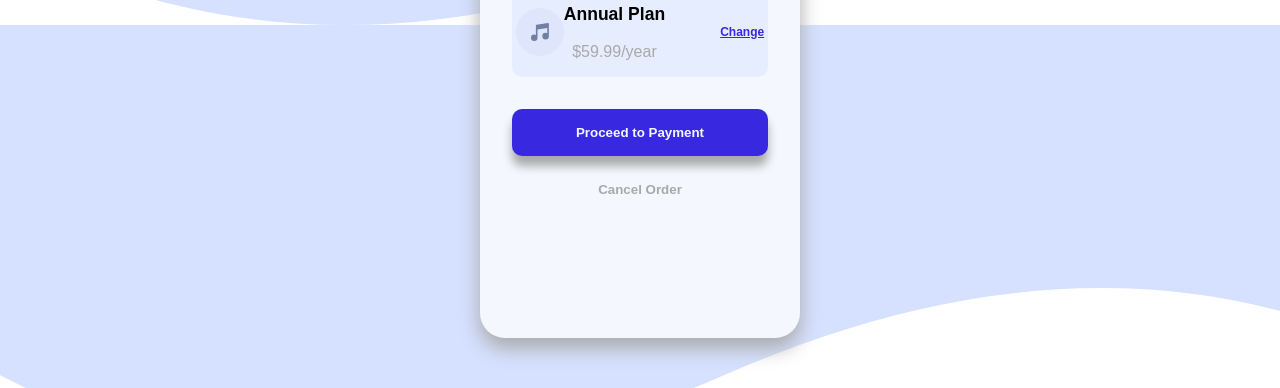
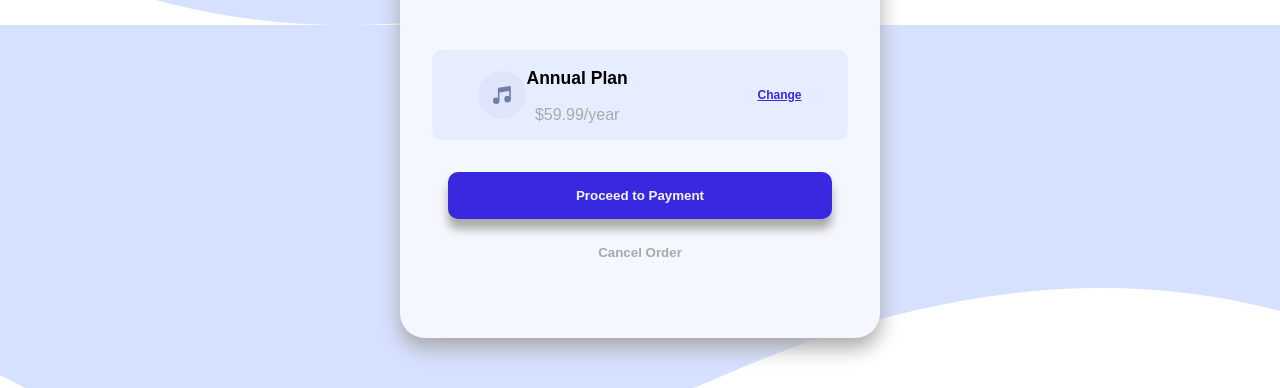
Before and after one commit to anioji94/order-summary-frontendmentor, a plain HTML site: page index.html in a window 1280 px wide. Shown: the part 412-800 px from the top of the page. Drawn offline with Linux system fonts and the light colour scheme; a web font is replaced by a local one.

Commit message:
changes percentages to rems on order window

```diff
--- a/style.css
+++ b/style.css
@@ -89,8 +89,8 @@ button {
     margin: auto;
     padding-bottom: 60px;
     inset: 0;
-    min-width: 20%;
-    max-width: 25%;
+    min-width: 25rem;
+    max-width: 30rem;
     height: 40em;
     justify-content: space-evenly;
     filter: drop-shadow(0 10px 10px darkgray);
```
